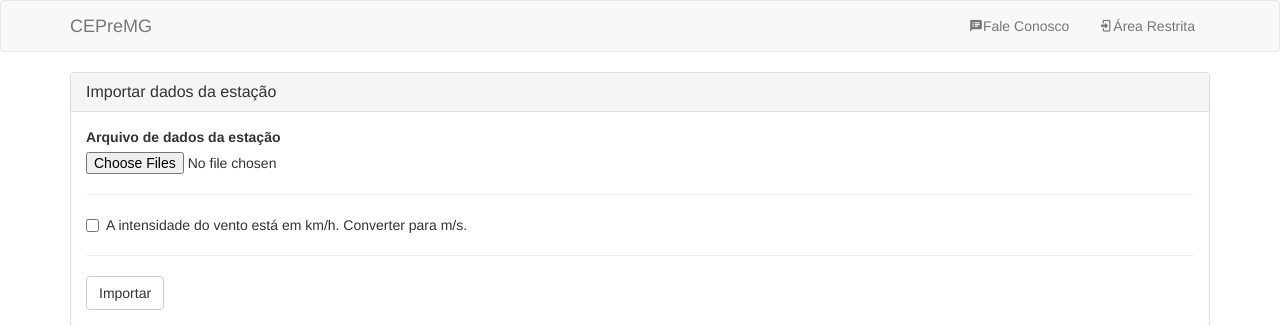
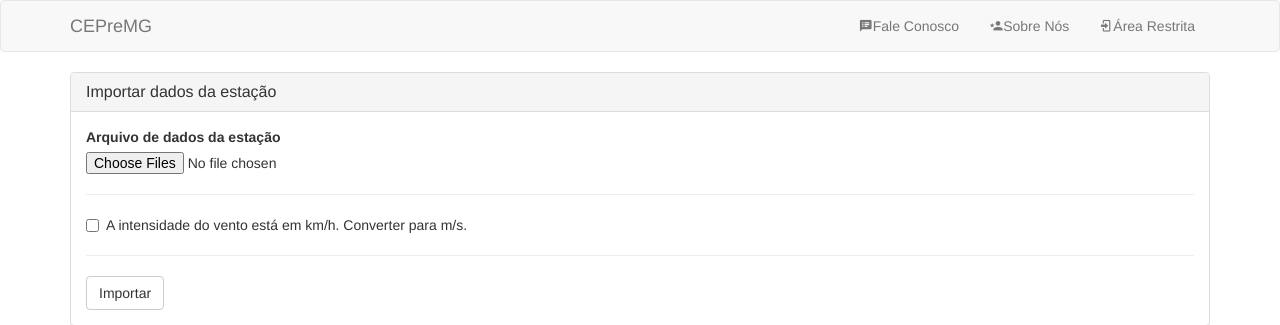
Before and after one commit to roquerodrigo/cepremg, a PHP site: template resources/views/import.html.twig in a window 1280 px wide. Shown: the top 325 px of the page. Run offline with PHP 8.4, Linux system fonts and the light colour scheme; the template is opened without the code that fills it, so the values that code supplies are empty; some libraries are stand-ins or nearby versions.

Commit message:
Sobre Nos navbar

```diff
--- a/resources/views/layouts/navbar.html.twig
+++ b/resources/views/layouts/navbar.html.twig
@@ -22,6 +22,7 @@
                     <li><a id="mensagens" class="mdi mdi-message-bulleted  mdi-12px" href="/admin/mensagens">Mensagens</a></li>
                 {% else %}
                     <li><a id="mensagens" class="mdi mdi-message-bulleted mdi-12px" href="/faleConosco">Fale Conosco</a></li>
+                    <li><a id="mensagens" class="mdi mdi-account-star mdi-12px" href="/sobreNos">Sobre Nós</a></li>
                     <li><a href="/login"><i class="mdi mdi- mdi-login"></i>Área Restrita</a></li>
                 {% endif %}
 
```
